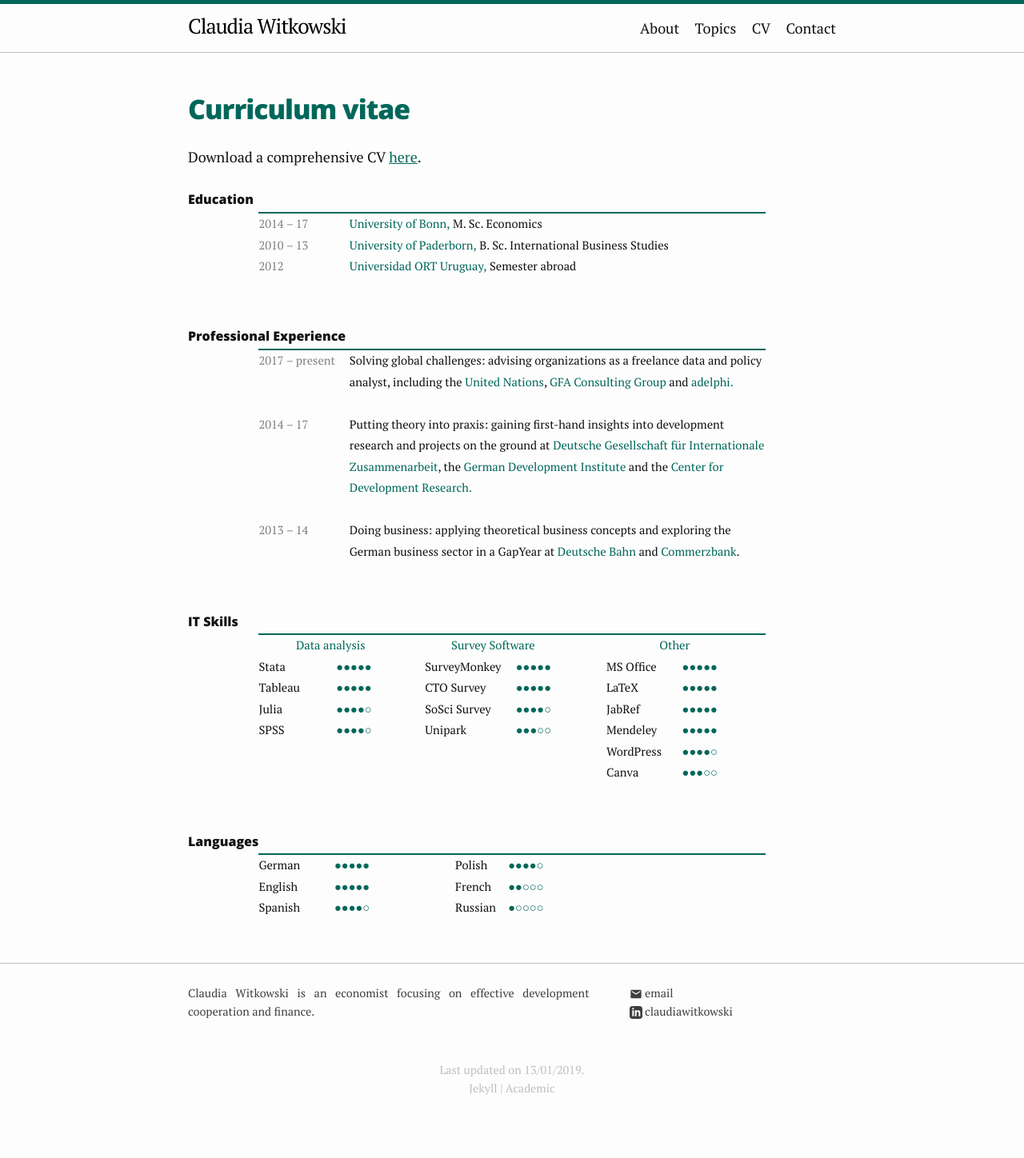
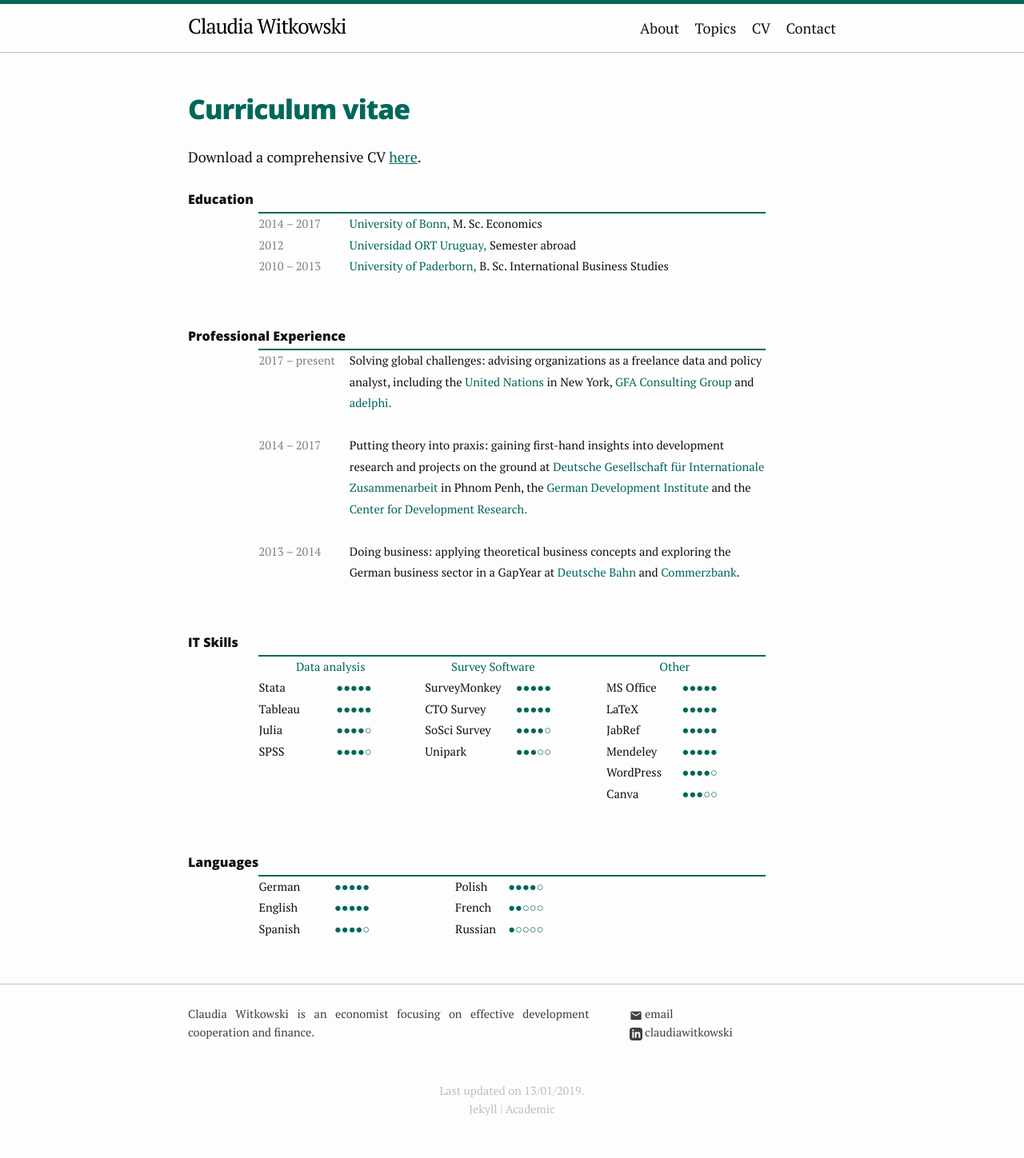
Before and after one commit to clawit91/website, a Jekyll site: the page built from 4_cv.html, in a window 1280 px wide. Shown: the whole page at 80% size. Built offline with Jekyll 4.4.1, drawn with Linux system fonts in a browser that asks for light colours; before the commit the page ends 1422 px from its top, so only the background shows below that.

Commit message:
CV Update

```diff
--- a/4_cv.html
+++ b/4_cv.html
@@ -9,7 +9,6 @@ permalink: /cv/
 
 <div class=WordSection1>
 
-
 <p class=MsoNormal style='text-align:justify'><b style='mso-bidi-font-weight:
 normal'><span lang=EN-US style='font-size:12.0pt;mso-bidi-font-size:11.0pt;
 font-family:"Open Sans",sans-serif;mso-ansi-language:EN-US'>Education<o:p></o:p></span></b></p>
@@ -18,24 +17,24 @@ font-family:"Open Sans",sans-serif;mso-ansi-language:EN-US'>Education<o:p></o:p>
  style='width:474.9pt;border-collapse:collapse;mso-yfti-tbllook:480;mso-padding-alt:
  0cm 0cm 0cm 0cm'>
  <tr style='mso-yfti-irow:0;mso-yfti-firstrow:yes;mso-yfti-lastrow:yes;
-  height:46.5pt'>
+  height:39.7pt'>
   <td width=113 valign=top style='width:3.0cm;border:none;border-top:solid #00675A 1.5pt;
-  padding:0cm 0cm 0cm 0cm;height:46.5pt'>
+  padding:0cm 0cm 0cm 0cm;height:39.7pt'>
   <p class=TableParagraph style='margin-left:0cm'><span style='font-family:
-  "PT Serif",serif;mso-bidi-font-family:Arial;color:#818181'>2014 – 17<o:p></o:p></span></p>
+  "PT Serif",serif;mso-bidi-font-family:Arial;color:#818181'>2014 – 2017<o:p></o:p></span></p>
+  <p class=TableParagraph style='margin-left:0cm'><span style='font-family:
+  "PT Serif",serif;mso-bidi-font-family:Arial;color:gray;mso-themecolor:background1;
+  mso-themeshade:128'>2012</span><span style='font-family:"PT Serif",serif;
+  mso-bidi-font-family:Arial;color:#818181'><o:p></o:p></span></p>
   <p class=TableParagraph style='margin-left:0cm'><span style='font-family:
   "PT Serif",serif;mso-bidi-font-family:Arial;color:gray;mso-themecolor:background1;
   mso-themeshade:128'>2010 </span><span style='font-family:"PT Serif",serif;
   mso-bidi-font-family:Arial;color:#818181'>–</span><span style='font-family:
   "PT Serif",serif;mso-bidi-font-family:Arial;color:gray;mso-themecolor:background1;
-  mso-themeshade:128'> 13<o:p></o:p></span></p>
-  <p class=TableParagraph style='margin-left:0cm'><span style='font-family:
-  "PT Serif",serif;mso-bidi-font-family:Arial;color:gray;mso-themecolor:background1;
-  mso-themeshade:128'>2012</span><span style='font-family:"PT Serif",serif;
-  mso-bidi-font-family:Arial'><o:p></o:p></span></p>
+  mso-themeshade:128'> 2013<o:p></o:p></span></p>
   </td>
   <td width=520 valign=top style='width:389.85pt;border:none;border-top:solid #00675A 1.5pt;
-  padding:0cm 0cm 0cm 0cm;height:46.5pt'>
+  padding:0cm 0cm 0cm 0cm;height:39.7pt'>
   <p class=TableParagraph style='margin-left:0cm;text-align:justify'><span
   lang=EN-US style='font-family:"PT Serif",serif;mso-bidi-font-family:Arial;
   color:#00675A;mso-ansi-language:EN-US'>University of Bonn,</span><i
@@ -45,18 +44,18 @@ font-family:"Open Sans",sans-serif;mso-ansi-language:EN-US'>Education<o:p></o:p>
   mso-ansi-language:EN-US'>M. Sc. Economics<o:p></o:p></span></p>
   <p class=TableParagraph style='margin-left:0cm;text-align:justify'><span
   lang=EN-US style='font-family:"PT Serif",serif;mso-bidi-font-family:Arial;
+  color:#00675A;mso-ansi-language:EN-US'>Universidad ORT Uruguay,</span><i
+  style='mso-bidi-font-style:normal'><span lang=EN-US style='font-family:"PT Serif",serif;
+  mso-bidi-font-family:Arial;mso-ansi-language:EN-US'> </span></i><span
+  lang=EN-US style='font-family:"PT Serif",serif;mso-bidi-font-family:Arial;
+  mso-ansi-language:EN-US'>Semester abroad<o:p></o:p></span></p>
+  <p class=TableParagraph style='margin-left:0cm;text-align:justify'><span
+  lang=EN-US style='font-family:"PT Serif",serif;mso-bidi-font-family:Arial;
   color:#00675A;mso-ansi-language:EN-US'>University of Paderborn,</span><i
   style='mso-bidi-font-style:normal'><span lang=EN-US style='font-family:"PT Serif",serif;
   mso-bidi-font-family:Arial;mso-ansi-language:EN-US'> </span></i><span
   lang=EN-US style='font-family:"PT Serif",serif;mso-bidi-font-family:Arial;
   mso-ansi-language:EN-US'>B. Sc. International Business Studies <o:p></o:p></span></p>
-  <p class=TableParagraph style='margin-left:0cm;text-align:justify'><span
-  lang=EN-US style='font-family:"PT Serif",serif;mso-bidi-font-family:Arial;
-  color:#00675A;mso-ansi-language:EN-US'>Universidad ORT Uruguay,</span><i
-  style='mso-bidi-font-style:normal'><span lang=EN-US style='font-family:"PT Serif",serif;
-  mso-bidi-font-family:Arial;mso-ansi-language:EN-US'> </span></i><span
-  lang=EN-US style='font-family:"PT Serif",serif;mso-bidi-font-family:Arial;
-  mso-ansi-language:EN-US'>Semester abroad<o:p></o:p></span></p>
   </td>
  </tr>
 </table>
@@ -93,8 +92,8 @@ Experience<o:p></o:p></span></b></p>
   <p class=TableParagraph style='margin-left:0cm'><span lang=EN-US
   style='font-family:"PT Serif",serif;mso-bidi-font-family:Arial;mso-ansi-language:
   EN-US'>Solving global challenges: advising organizations as a freelance data
-  and policy analyst, including the <span style='color:#00675A'>United Nations</span>,
-  <span style='color:#00675A'>GFA Consulting Group</span> and <span
+  and policy analyst, including the <span style='color:#00675A'>United Nations</span>
+  in New York, <span style='color:#00675A'>GFA Consulting Group</span> and <span
   style='color:#00675A'>adelphi.<o:p></o:p></span></span></p>
   <p class=TableParagraph style='margin-left:0cm'><b style='mso-bidi-font-weight:
   normal'><span lang=EN-US style='font-family:"PT Serif",serif;mso-bidi-font-family:
@@ -107,7 +106,7 @@ Experience<o:p></o:p></span></b></p>
   <p class=TableParagraph style='margin-left:0cm'><span lang=EN-US
   style='font-family:"PT Serif",serif;mso-bidi-font-family:Arial;color:gray;
   mso-themecolor:background1;mso-themeshade:128;mso-ansi-language:EN-US'>2014 –
-  17<o:p></o:p></span></p>
+  2017<o:p></o:p></span></p>
   </td>
   <td width=520 valign=top style='width:389.85pt;padding:0cm 0cm 0cm 0cm;
   height:1.0pt'>
@@ -116,9 +115,9 @@ Experience<o:p></o:p></span></b></p>
   EN-US'>Putting theory into praxis: gaining first-hand insights into
   development research and projects on the ground at <span style='color:#00675A'>Deutsche
   Gesellschaft <span class=SpellE>für</span> <span class=SpellE>Internationale</span>
-  <span class=SpellE>Zusammenarbeit</span></span>, the <span style='color:#00675A'>German
-  Development Institute </span>and the <span style='color:#00675A'>Center for
-  Development Research. <o:p></o:p></span></span></p>
+  <span class=SpellE>Zusammenarbeit</span> </span>in Phnom Penh, the <span
+  style='color:#00675A'>German Development Institute </span>and the <span
+  style='color:#00675A'>Center for Development Research. <o:p></o:p></span></span></p>
   <p class=TableParagraph style='margin-left:0cm'><span lang=EN-US
   style='font-family:"PT Serif",serif;mso-bidi-font-family:Arial;mso-ansi-language:
   EN-US'><o:p>&nbsp;</o:p></span></p>
@@ -129,14 +128,14 @@ Experience<o:p></o:p></span></b></p>
   height:1.0pt'>
   <p class=TableParagraph style='margin-left:0cm'><span style='font-family:
   "PT Serif",serif;mso-bidi-font-family:Arial;color:gray;mso-themecolor:background1;
-  mso-themeshade:128'>2013 – 14<o:p></o:p></span></p>
+  mso-themeshade:128'>2013 – 2014<o:p></o:p></span></p>
   </td>
   <td width=520 valign=top style='width:389.85pt;padding:0cm 0cm 0cm 0cm;
   height:1.0pt'>
   <p class=TableParagraph style='margin-left:0cm'><span lang=EN-US
   style='font-family:"PT Serif",serif;mso-bidi-font-family:Arial;mso-ansi-language:
-  EN-US'>Doing business: applying theoretical business concepts and exploring
-  the German business sector in a <span class=SpellE>GapYear</span> at <span
+  EN-US'>Doing business: applying theoretical business concepts and exploring the
+  German business sector in a <span class=SpellE>GapYear</span> at <span
   style='color:#00675A'>Deutsche Bahn </span>and <span style='color:#00675A'>Commerzbank</span>.
   <span style='color:#818181'><o:p></o:p></span></span></p>
   </td>
@@ -424,7 +423,7 @@ font-family:"Open Sans",sans-serif;mso-ansi-language:EN-US'>Languages<o:p></o:p>
   <td width=321 valign=top style='width:241.0pt;border:none;border-top:solid #00675A 1.5pt;
   padding:0cm 0cm 0cm 0cm;height:11.6pt'>
   <p class=MsoNormal><span style='font-family:"Times New Roman",serif;
-  color:#00675A'>&#9679;&#9679;&#9679;&#9679;&#9675;</span><o:p></o:p></p>
+  color:#00675A'>&#9679;&#9679;&#9679;&#9679;&#9675;</span></p>
   </td>
  </tr>
  <tr style='mso-yfti-irow:1;height:11.6pt'>
@@ -468,7 +467,7 @@ font-family:"Open Sans",sans-serif;mso-ansi-language:EN-US'>Languages<o:p></o:p>
   <td width=321 valign=top style='width:241.0pt;padding:0cm 0cm 0cm 0cm;
   height:11.6pt'>
   <p class=MsoNormal><span style='font-family:"Times New Roman",serif;
-  color:#00675A'>&#9679;&#9675;&#9675;&#9675;&#9675;</span><o:p></o:p></p>
+  color:#00675A'>&#9679;&#9675;&#9675;&#9675;&#9675;</span></p>
   </td>
  </tr>
 </table>
```
